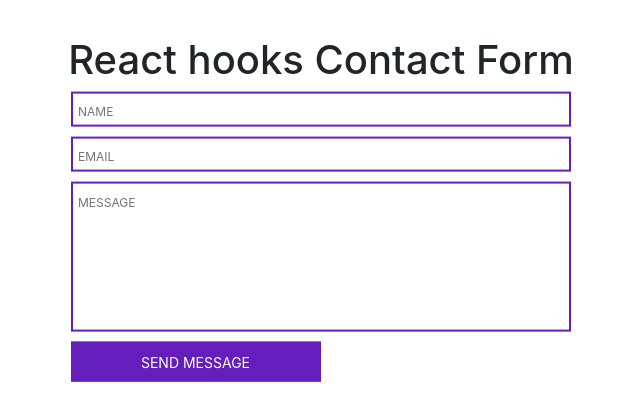
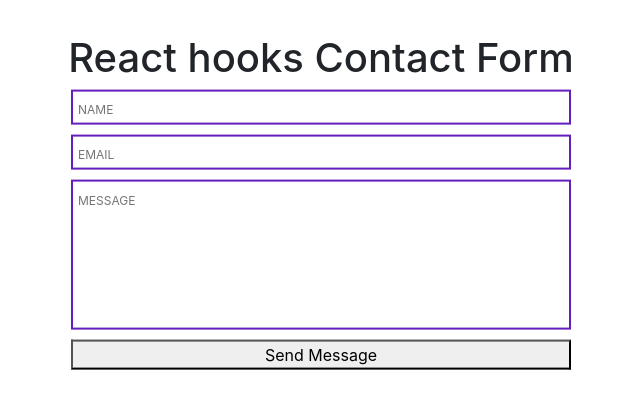
Before and after one commit to jblack186/Jamison-new-portfolio-site, a React (Create React App) app: page /contact in a window 1280 px wide. Shown: the top 420 px of the page, without its empty margins (319-959 px from the left). Built offline with nearby package versions, Linux system fonts and the light colour scheme.

Commit message:
placed button

```diff
--- a/src/Contact.js
+++ b/src/Contact.js
@@ -16,11 +16,7 @@ const Contact = () => {
 
 <div className="contact__wrap">
         <h1>React    hooks Contact Form</h1>
-        <form
-           method="post"
-           netlify
-          className="contact__form">
-
+        <form method="post" netlify className="contact__form">
             <input
               name="name"
               value={inputs.name}
@@ -49,9 +45,10 @@ const Contact = () => {
               title="Your message"
               maxLength="550"
               required/>
-            <input
-              type="submit"
-              value="send message"/>
+            <button type="submit"
+              value="send message">
+            Send Message
+              </button>
         </form>
       </div>  );
 }
```
